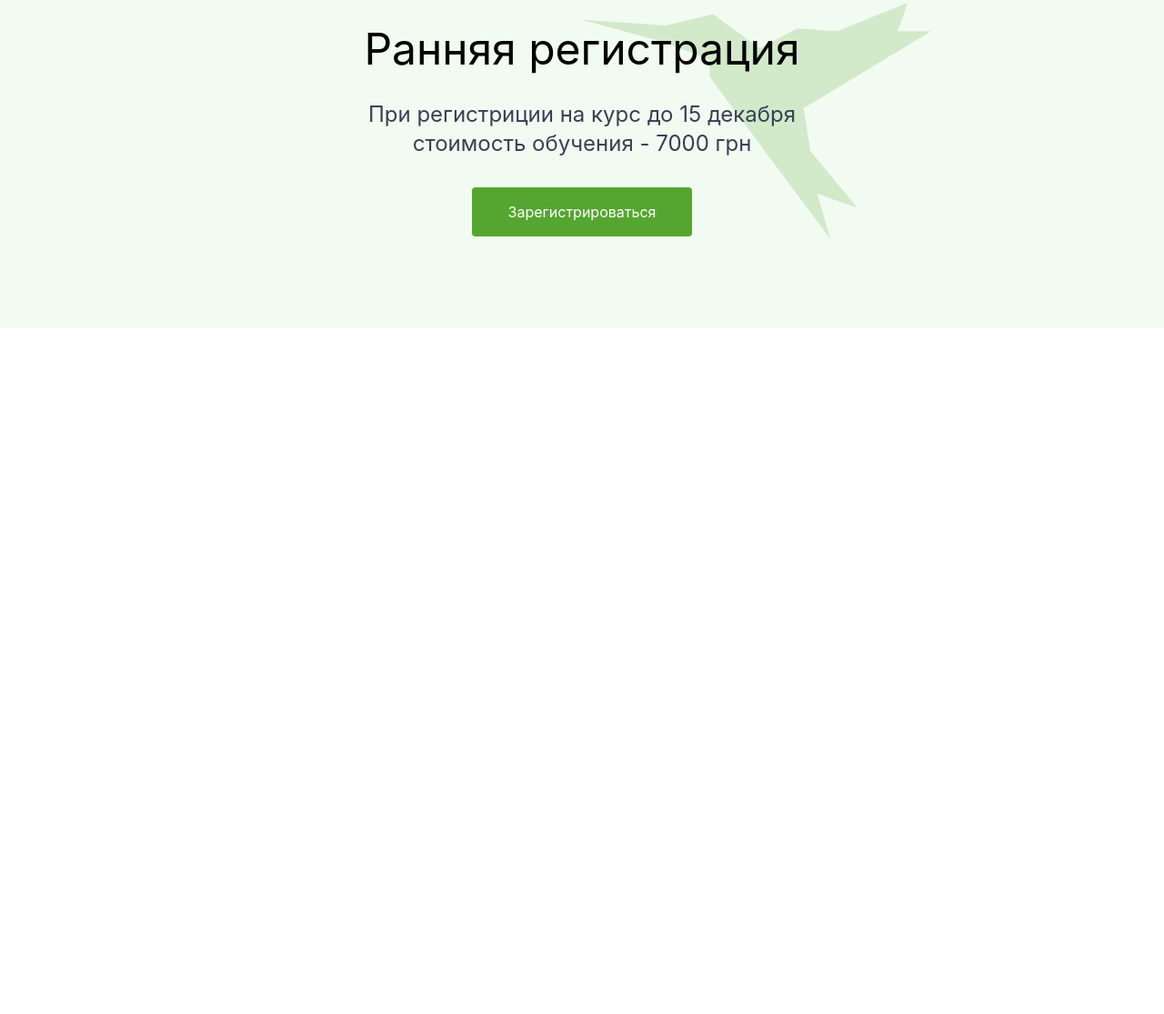
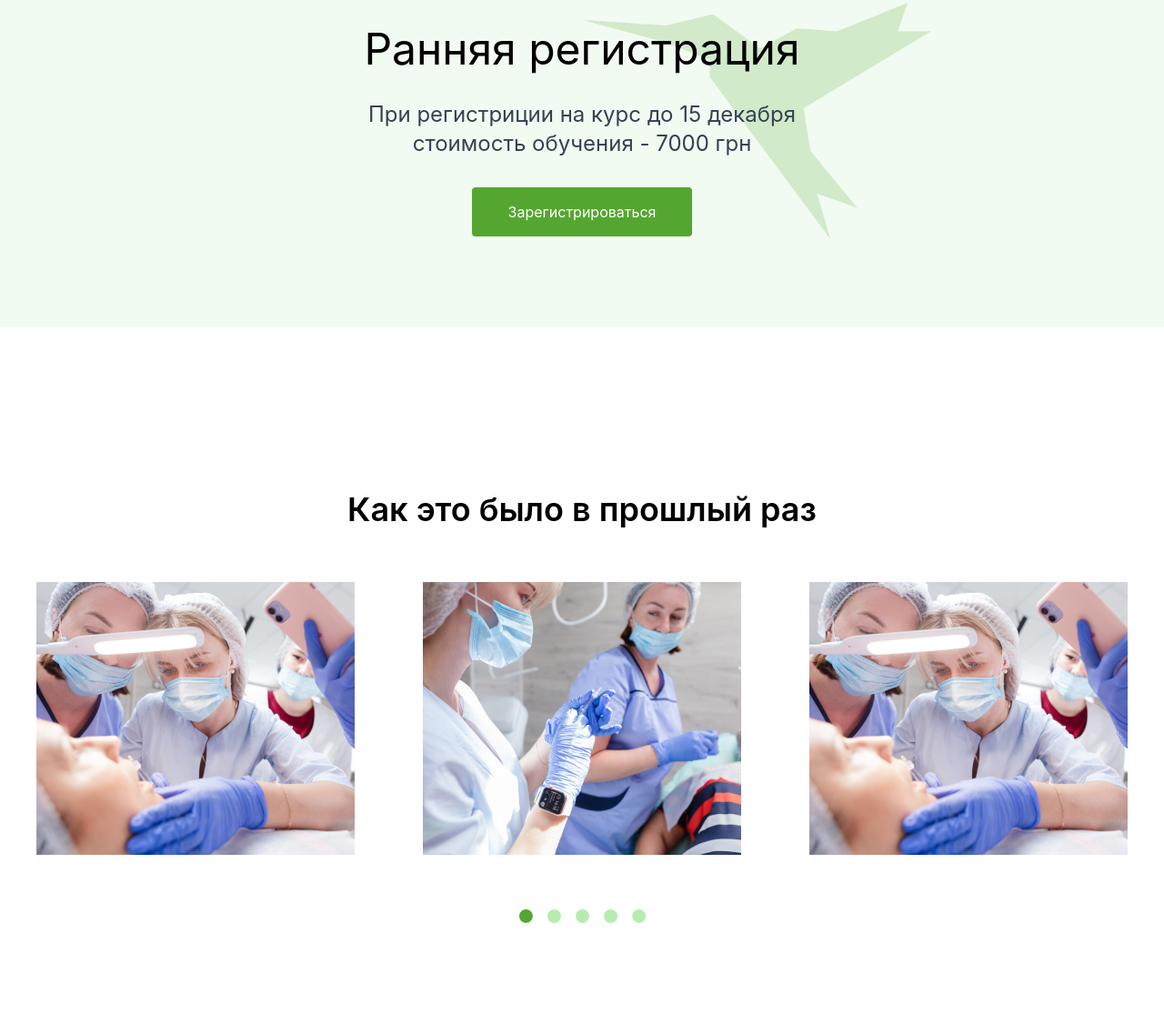
Before and after one commit to z1yodullo/GIT-30, a website: page src/page5.html in a window 1280 px wide. Shown: the part 4599-5714 px from the top of the page at 91% size. Before the commit the page ends 5039 px from the top, so only its background shows below. Drawn offline with nearby package versions, Linux system fonts and the light colour scheme; files that its build step writes are made by us from their sources.

Commit message:
Add section 7 on page 5

```diff
--- a/src/page5.html
+++ b/src/page5.html
@@ -165,6 +165,16 @@
             <button class="p-[15px_40px] bg-[#55A630] rounded-sm text-white" >Зарегистрироваться</button>
         </div>
    </section>
+
+    <section class="lg:max-w-300 m-auto lg:py-25 py-10 p-5 lg:px-0 flex flex-col items-center gap-5 lg:gap-15">
+        <h1 class="lg:text-4xl font-semibold text-2xl">Как это было в прошлый раз</h1>
+        <div class="w-full flex lg:flex-row flex-col gap-5 justify-between items-center">
+            <img src="./img/page5/section7/img3.png" alt="">
+            <img src="./img/page5/section7/img2.png" alt="">
+            <img src="./img/page5/section7/img3.png" alt="">
+        </div>
+        <img src="./img/page5/section7/tochk.png" alt="">
+   </section>
 </main>
 </body>
 </html>
```
Also changed, not shown: src/img/page5/section7/img2.png (added), src/img/page5/section7/img3.png (added), src/img/page5/section7/tochk.png (added).
